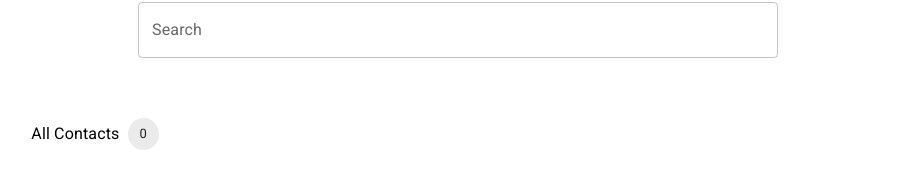
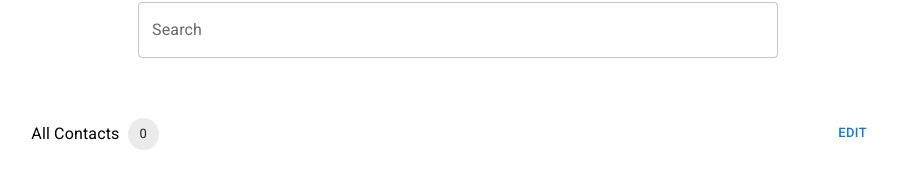
Before and after one commit to marilyn-n/contacts-app, a React (Create React App) app: page /contacts in a window 1280 px wide. Shown: the part 125-314 px from the top of the page, without its empty margins (182-1080 px from the left). Built offline with nearby package versions, Linux system fonts and the light colour scheme.

Commit message:
add remove contacts and edit mode features

```diff
--- a/src/Pages/Contacts/Contacts.js
+++ b/src/Pages/Contacts/Contacts.js
@@ -8,6 +8,7 @@ import ImageIcon from '@mui/icons-material/Image';
 import Typography from '@mui/material/Typography';
 import Grid from '@mui/material/Grid';
 import IconButton from '@mui/material/IconButton';
+import Button from '@mui/material/Button';
 import DeleteIcon from '@mui/icons-material/Delete';
 import TextField from '@mui/material/TextField';
 import Chip from '@mui/material/Chip';
@@ -16,13 +17,19 @@ import { AppCtx } from '../../context/appContext';
 import moment from 'moment';
 
 
+
 const Contacts = () => {
-    const { contacts, editMode } = useContext(AppCtx);
+    const { contacts, setContacts, editMode, setEditMode } = useContext(AppCtx);
+
+    const deleteContact = (item) => {
+        const updatedContacts = contacts.filter((contact) => contact.id !== item.id);
+        setContacts(updatedContacts);
+    }
 
     const renderContacts = contacts.map(contactInfo => (
         <ListItem key={contactInfo.id} secondaryAction={
             editMode ?
-                <IconButton edge="end" aria-label="delete">
+                <IconButton edge="end" aria-label="delete" onClick={() => deleteContact(contactInfo)}>
                     <DeleteIcon />
                 </IconButton> : null
         }>
@@ -42,9 +49,18 @@ const Contacts = () => {
                     <TextField fullWidth label="Search" id="fullWidth" />
                 </Grid>
                 <Grid item xs={8}>
-                    <Box display='flex' alignItems='center'>
-                        <Typography sx={{ margin: '2rem 0' }}>All Contacts </Typography>
-                        <Chip label={`${contacts.length > 0 ? contacts.length : 0}`} sx={{ marginLeft: '.5rem' }} />
+                    <Box display='flex' alignItems='center' justifyContent='space-between'>
+                        <Box display='flex' alignItems='center'>
+                            <Typography sx={{ margin: '2rem 0' }}>All Contacts </Typography>
+                            <Chip label={`${contacts.length > 0 ? contacts.length : 0}`} sx={{ marginLeft: '.5rem' }} />
+                        </Box>
+                        <Box>
+                            {!editMode ?
+                                <Button size='small' onClick={() => setEditMode(true)}>Edit</Button>
+                                :
+                                <Button size='small' onClick={() => setEditMode(false)}>Done</Button>
+                            }
+                        </Box>
                     </Box>
                     <List sx={{ margin: '0 auto', bgcolor: 'background.paper' }}>
                         {renderContacts}
```
